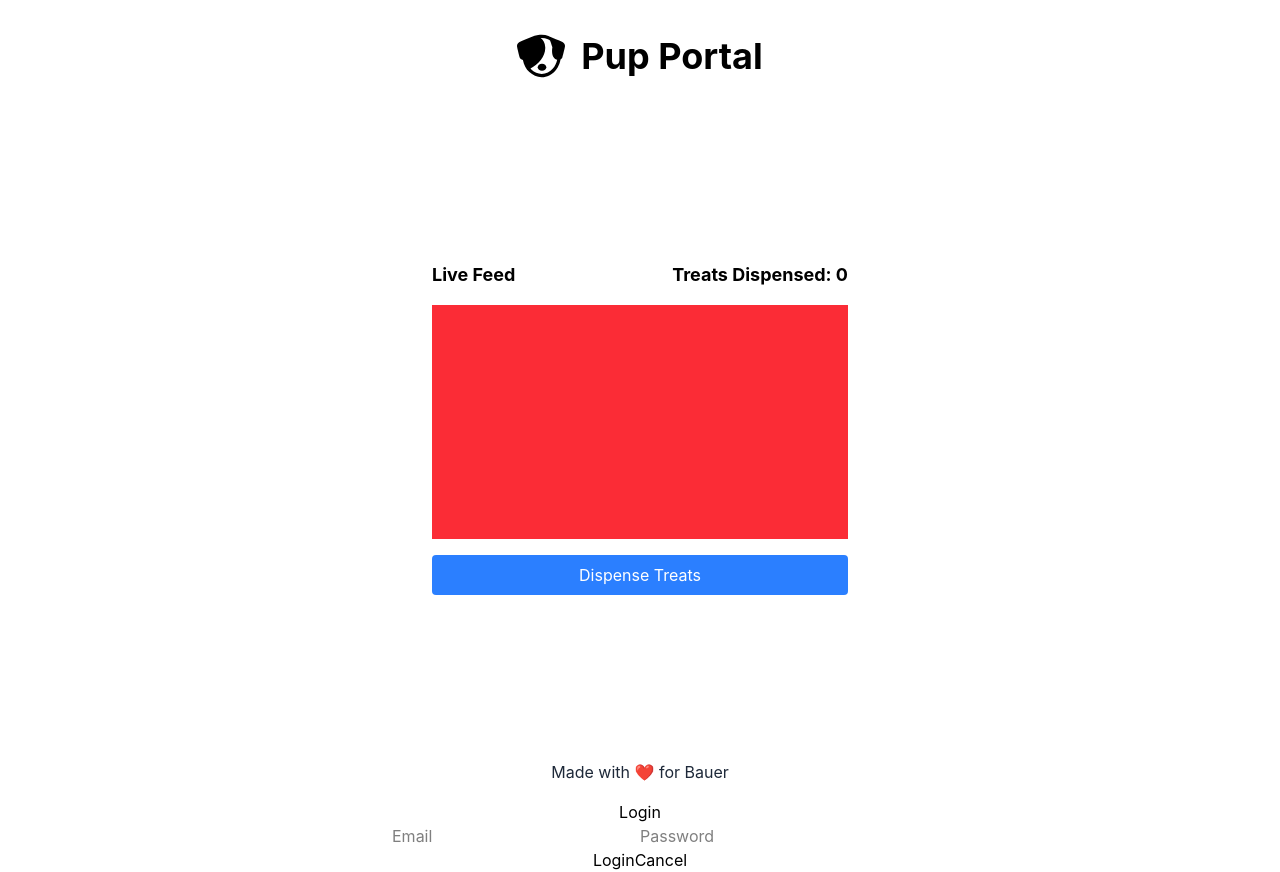
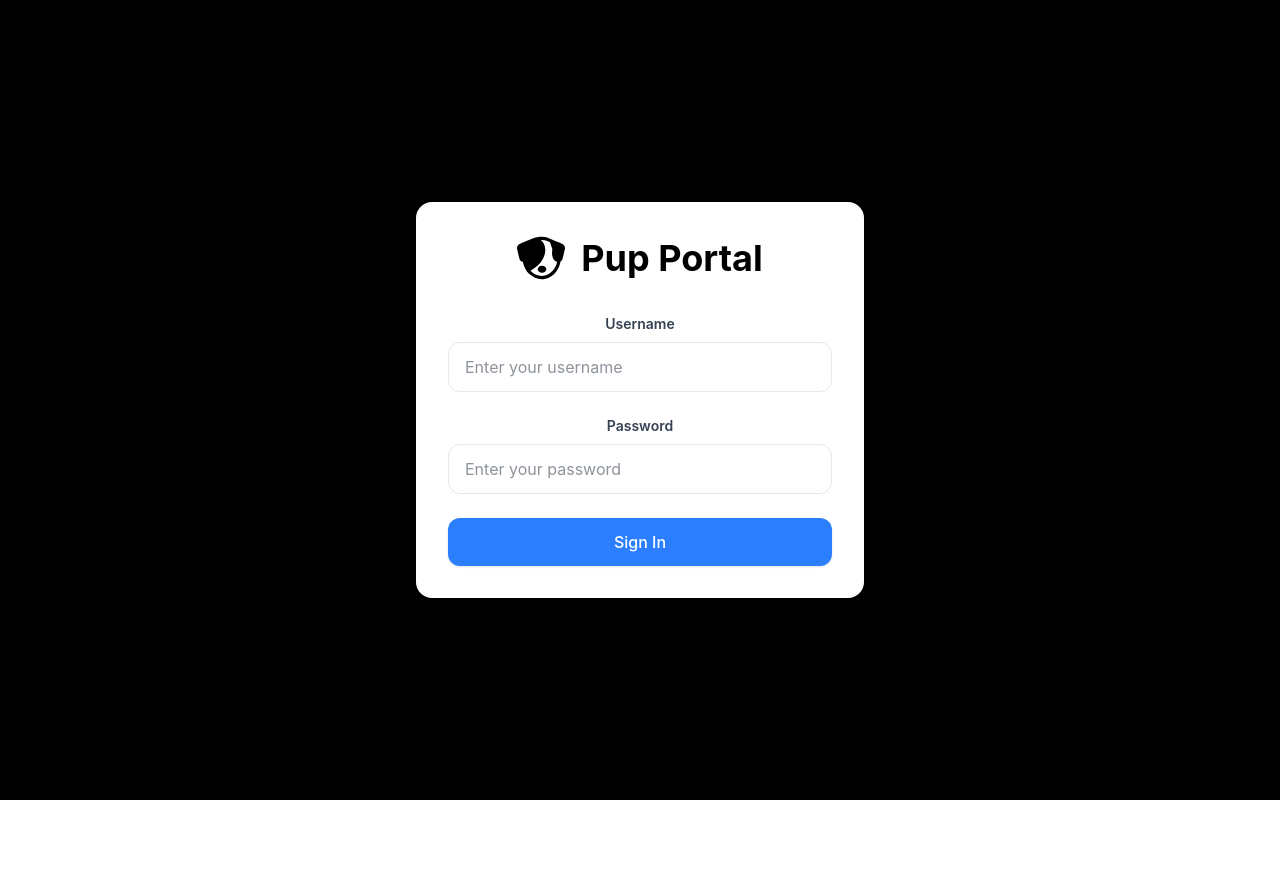
Before and after one commit to jcdesmond23/pup-portal, a React (Vite) app in the folder frontend/: page / in a window 1280 px wide. After the commit the page ends 800 px from the top, so only its background shows below. Built offline with nearby package versions, Linux system fonts and the light colour scheme.

Commit message:
Frontend rough draft complete

```diff
--- a/frontend/src/App.tsx
+++ b/frontend/src/App.tsx
@@ -1,21 +1,11 @@
 import './App.css'
-import Header from './components/Header/Header'
 import MainContent from './components/MainContent/MainContent'
-import Footer from './components/Footer/Footer'
-import { AuthProvider } from './contexts/AuthContext'
+import { AuthProvider, useAuth } from './contexts/AuthContext'
 
 function App() {
   return (
     <AuthProvider>
-      <div className="flex flex-col min-h-screen">
-        <Header />
-        <main className="flex-grow overflow-y-auto flex items-center justify-center">
-          <div className="w-full max-w-md px-4">
-            <MainContent />
-          </div>
-        </main>
-        <Footer />
-      </div>
+      <MainContent />
     </AuthProvider>
   )
 }
--- a/frontend/src/components/Header/Header.tsx
+++ b/frontend/src/components/Header/Header.tsx
@@ -1,8 +1,10 @@
+import Logo from "../shared/Logo"
+
 function Header() {
+
     return (
-        <div className="flex items-center justify-center px-4 py-8 gap-4">
-            <img src="/dog.svg" className="w-12 h-12" alt="dog" />
-            <h1 className="text-4xl font-bold">Pup Portal</h1>
+        <div className="flex items-center justify-center px-4 py-8">
+            <Logo color={"white"} />
         </div>
     )
 }
--- a/frontend/src/components/LoginModal/LoginModal.tsx
+++ b/frontend/src/components/LoginModal/LoginModal.tsx
@@ -1,44 +1,101 @@
 // src/components/LoginModal.tsx
 import React, { useState } from 'react';
 import { useAuth } from '../../contexts/AuthContext';
+import Logo from '../shared/Logo';
 
 function LoginModal() {
-  const [email, setUsername] = useState('');
+  const [username, setUsername] = useState('');
   const [password, setPassword] = useState('');
-  const { login, closeLoginModal } = useAuth();
+  const [isLoading, setIsLoading] = useState(false);
+  const [error, setError] = useState<string | null>(null);
+  const { login, loginModalOpen } = useAuth();
 
   const handleSubmit = async (e: React.FormEvent) => {
     e.preventDefault();
-    await login(email, password);
+    setError(null);
+    setIsLoading(true);
+
+    try {
+      await login(username, password);
+    } catch (err) {
+      setError(err instanceof Error ? err.message : 'Failed to login');
+    } finally {
+      setIsLoading(false);
+    }
   };
 
+  if (!loginModalOpen) return null;
+
   return (
-    <div className="modal">
-      <div className="modal-content">
-        <h2>Login</h2>
-        <form onSubmit={handleSubmit}>
+    <div
+      className="fixed inset-0 z-50 flex items-center justify-center bg-black bg-opacity-60 backdrop-blur-sm"
+      role="dialog"
+      aria-modal="true"
+      aria-labelledby="login-title"
+    >
+      <div className="bg-white rounded-2xl p-8 w-full max-w-md mx-4 shadow-2xl transform transition-all">
+        <div className="flex justify-center mb-8">
+          <Logo color={"black"} />
+        </div>
+        {error && (
+          <div className="mb-6 p-4 bg-red-50 border border-red-200 text-red-700 rounded-xl text-sm" role="alert">
+            {error}
+          </div>
+        )}
+        <form onSubmit={handleSubmit} className="space-y-6">
+          <div>
+            <label htmlFor="username" className="block text-sm font-semibold text-gray-700 mb-2">
+              Username
+            </label>
             <input
-            type="email"
-            value={email}
+              id="username"
+              type="text"
+              value={username}
               onChange={(e) => setUsername(e.target.value)}
-            placeholder="Email"
+              className="block w-full px-4 py-3 rounded-xl border border-gray-200 focus:border-blue-500 focus:ring-2 focus:ring-blue-200 transition-all duration-200 text-gray-800"
+              placeholder="Enter your username"
               required
+              disabled={isLoading}
             />
+          </div>
+          <div>
+            <label htmlFor="password" className="block text-sm font-semibold text-gray-700 mb-2">
+              Password
+            </label>
             <input
+              id="password"
               type="password"
               value={password}
               onChange={(e) => setPassword(e.target.value)}
-            placeholder="Password"
+              className="block w-full px-4 py-3 rounded-xl border border-gray-200 focus:border-blue-500 focus:ring-2 focus:ring-blue-200 transition-all duration-200 text-gray-800"
+              placeholder="Enter your password"
               required
+              disabled={isLoading}
             />
-          <div className="modal-actions">
-            <button type="submit">Login</button>
-            <button type="button" onClick={closeLoginModal}>Cancel</button>
+          </div>
+          <div>
+            <button
+              type="submit"
+              className="w-full py-3 px-6 text-base font-medium text-white bg-blue-500 hover:bg-blue-600 rounded-xl focus:outline-none focus:ring-4 focus:ring-blue-200 transition-all duration-200 disabled:opacity-50 disabled:cursor-not-allowed shadow-sm hover:shadow-md"
+              disabled={isLoading}
+            >
+              {isLoading ? (
+                <span className="flex items-center justify-center">
+                  <svg className="animate-spin -ml-1 mr-3 h-5 w-5 text-white" xmlns="http://www.w3.org/2000/svg" fill="none" viewBox="0 0 24 24">
+                    <circle className="opacity-25" cx="12" cy="12" r="10" stroke="currentColor" strokeWidth="4"></circle>
+                    <path className="opacity-75" fill="currentColor" d="M4 12a8 8 0 018-8V0C5.373 0 0 5.373 0 12h4zm2 5.291A7.962 7.962 0 014 12H0c0 3.042 1.135 5.824 3 7.938l3-2.647z"></path>
+                  </svg>
+                  Logging in...
+                </span>
+              ) : (
+                'Sign In'
+              )}
+            </button>
           </div>
         </form>
       </div>
     </div>
   );
-};
+}
 
 export default LoginModal;
--- a/frontend/src/components/MainContent/MainContent.tsx
+++ b/frontend/src/components/MainContent/MainContent.tsx
@@ -1,18 +1,46 @@
-import { useState } from 'react'
+import { useState, useEffect } from 'react'
+import { useAuth } from '../../contexts/AuthContext';
+import Header from '../Header/Header'
+import Footer from '../Footer/Footer'
+import LoginModal from '../LoginModal/LoginModal'
 
 function MainContent() {
+    const { user, openLoginModal } = useAuth();
     const [treatsDispensed, setTreatsDispensed] = useState(0)
 
+    useEffect(() => {
+        if (!user) {
+            openLoginModal()
+        }
+    }, [user, openLoginModal])
+
+    if (!user) {
+        return <LoginModal />
+    }
+
     return (
+        <div className="flex flex-col min-h-screen">
+            <Header />
+            <div className="flex-grow overflow-y-auto">
+                <div className="container mx-auto px-4 py-8">
+                    <div className="max-w-[640px] mx-auto">
                         <div className="main-content flex flex-col gap-4">
                             <div className='flex items-center justify-between gap-4'>
                                 <h2 className="text-lg xs:text-xl font-bold">Live Feed</h2>
                                 <h2 className="text-lg xs:text-xl font-bold">Treats Dispensed: {treatsDispensed}</h2>
                             </div>
-            <div className="w-full max-w-screen-md aspect-video bg-red-500" />
-            <button className="bg-blue-500 text-white px-4 py-2 rounded hover:bg-blue-600" onClick={() => {setTreatsDispensed(treatsDispensed + 1)}}>
+                            <div className="aspect-video bg-gray-200 rounded-lg shadow-md" />
+                            <button
+                                className="bg-blue-500 text-white px-6 py-3 rounded-lg hover:bg-blue-600 transition-colors duration-200 font-medium"
+                                onClick={() => setTreatsDispensed(treatsDispensed + 1)}
+                            >
                                 Dispense Treats
                             </button>
+                        </div>
+                    </div>
+                </div>
+            </div>
+            <Footer />
         </div>
     )
 }
--- /dev/null
+++ b/frontend/src/components/shared/DogIcon.tsx
@@ -0,0 +1,34 @@
+interface DogIconProps {
+    color?: string;
+    className?: string;
+}
+
+function DogIcon({ color, className }: DogIconProps) {
+    return (
+        <svg
+            className={className}
+            viewBox="0 0 512 512"
+            xmlns="http://www.w3.org/2000/svg"
+            fill={color}
+        >
+            <g>
+                <path d="M484.992,106.555c-42.188-21.672-96.219-40.547-145.484-61.734c-1.609-0.703-2.734-1.188-3.359-1.109
+                    c-22.75-8.75-47.375-13.469-73.016-13.453c-13.047,0-25.375,0.688-37.063,2.016c-27.563,3.141-51.578,10.016-72.219,20.375
+                    C109.93,70.773,63.93,87.586,27.008,106.555C1.086,119.867-1.305,144.742,0.445,155.32c4.688,28.438,24.125,103,28.125,117.844
+                    c3.406,12.672,17.453,22.172,34.406,24.422c9.625,51.516,34.172,96.906,68.703,129.875l0,0
+                    c17.641,16.813,37.906,30.391,60.094,39.766c22.172,9.375,46.281,14.531,71.359,14.516c28.563,0.016,55.859-6.688,80.5-18.672
+                    c36.984-18,68.016-47.797,89.797-84.875c14.859-25.281,25.438-54.016,30.672-84.844c9.75-4.406,17.016-11.563,19.328-20.188
+                    c4-14.844,23.438-89.406,28.125-117.844C513.305,144.742,510.914,119.867,484.992,106.555z M382.742,390.117
+                    c-15.547,17.875-33.938,32.203-54.156,42.031c-20.219,9.844-42.234,15.219-65.453,15.219c-20.375,0-39.844-4.156-57.984-11.813
+                    c-18.125-7.656-34.922-18.844-49.75-32.969h0.016c-4.25-4.031-8.297-8.344-12.188-12.859c0.094,0.094,0.203,0.203,0.313,0.297
+                    c87.156-44.844,163.188-130.953,157.688-228.172c-2.688-47.172-23.656-77.516-48.672-97.031c3.469-0.109,6.969-0.188,10.578-0.188
+                    c23.609,0.016,45.938,4.688,66.219,13.359c8.125,3.469,15.906,7.594,23.328,12.313c6.313,17.219,14.438,40.453,24.5,71.781
+                    c-14.188,90.688,18.406,127.297,51.266,134.578C420.758,332.82,404.602,364.992,382.742,390.117z"/>
+                <path d="M266.852,338.086c-25.453,0-46.094,16.781-46.094,37.5s20.641,37.5,46.094,37.5s46.094-16.781,46.094-37.5
+                    S292.305,338.086,266.852,338.086z"/>
+            </g>
+        </svg>
+    );
+}
+
+export default DogIcon;
--- /dev/null
+++ b/frontend/src/components/shared/Logo.tsx
@@ -0,0 +1,17 @@
+import React from 'react';
+import DogIcon from './DogIcon';
+
+interface LogoProps {
+    color?: string;
+}
+
+function Logo({ color }: LogoProps) {
+    return (
+        <div className={`flex items-center gap-4 justify-center`}>
+            <DogIcon className="w-12 h-12" color={color} />
+            <h1 className={`text-4xl font-bold text-${color}`}>Pup Portal</h1>
+        </div>
+    );
+}
+
+export default Logo;
--- a/frontend/src/contexts/AuthContext.tsx
+++ b/frontend/src/contexts/AuthContext.tsx
@@ -1,46 +1,66 @@
-import { createContext, useContext, useState } from "react";
-import LoginModal from "../components/LoginModal/LoginModal";
+import { createContext, useContext, useState, useCallback } from "react";
+
+interface User {
+    username: string;
+    password: string;
+}
 
 interface AuthContextType {
-    login: (username: string, password: string) =>void;
+    user: User | null;
+    login: (username: string, password: string) => Promise<void>;
+    logout: () => void;
     loginModalOpen: boolean;
     openLoginModal: () => void;
     closeLoginModal: () => void;
-  }
+}
 
-  const AuthContext = createContext<AuthContextType>({
+const AuthContext = createContext<AuthContextType>({
+    user: null,
     login: async () => {},
+    logout: () => {},
     loginModalOpen: false,
     openLoginModal: () => {},
     closeLoginModal: () => {}
-  });
+});
 
 export const useAuth = () => useContext(AuthContext);
 
 export function AuthProvider({ children }: { children: React.ReactNode }) {
-    const [loginModalOpen, setLoginModalOpen] = useState(true);
+    const [user, setUser] = useState<User | null>(() => {
+        const savedUser = localStorage.getItem('user');
+        return savedUser ? JSON.parse(savedUser) : null;
+    });
+    const [loginModalOpen, setLoginModalOpen] = useState(false);
 
-    const login = (username: string, password: string) => {
-        console.log(`Logging in with username: ${username} and password: ${password}`);
+    const login = useCallback(async (username: string, password: string) => {
+        setUser({ username, password });
+        localStorage.setItem('user', JSON.stringify({ username, password }));
         setLoginModalOpen(false);
-    }
+    }, []);
 
-    const openLoginModal = () => {
+    const logout = useCallback(() => {
+        setUser(null);
+        localStorage.removeItem('user');
+    }, []);
+
+    const openLoginModal = useCallback(() => {
         setLoginModalOpen(true);
-    }
+    }, []);
 
-    const closeLoginModal = () => {
+    const closeLoginModal = useCallback(() => {
         setLoginModalOpen(false);
-    }
+    }, []);
+
     return (
         <AuthContext.Provider value={{
+            user,
             login,
+            logout,
             loginModalOpen,
             openLoginModal,
             closeLoginModal
          }}>
             {children}
-            {loginModalOpen && <LoginModal />}
         </AuthContext.Provider>
     );
 }
```
Also changed, not shown: frontend/public/dog.svg. Lines whose indentation alone changed are shown as unchanged.
